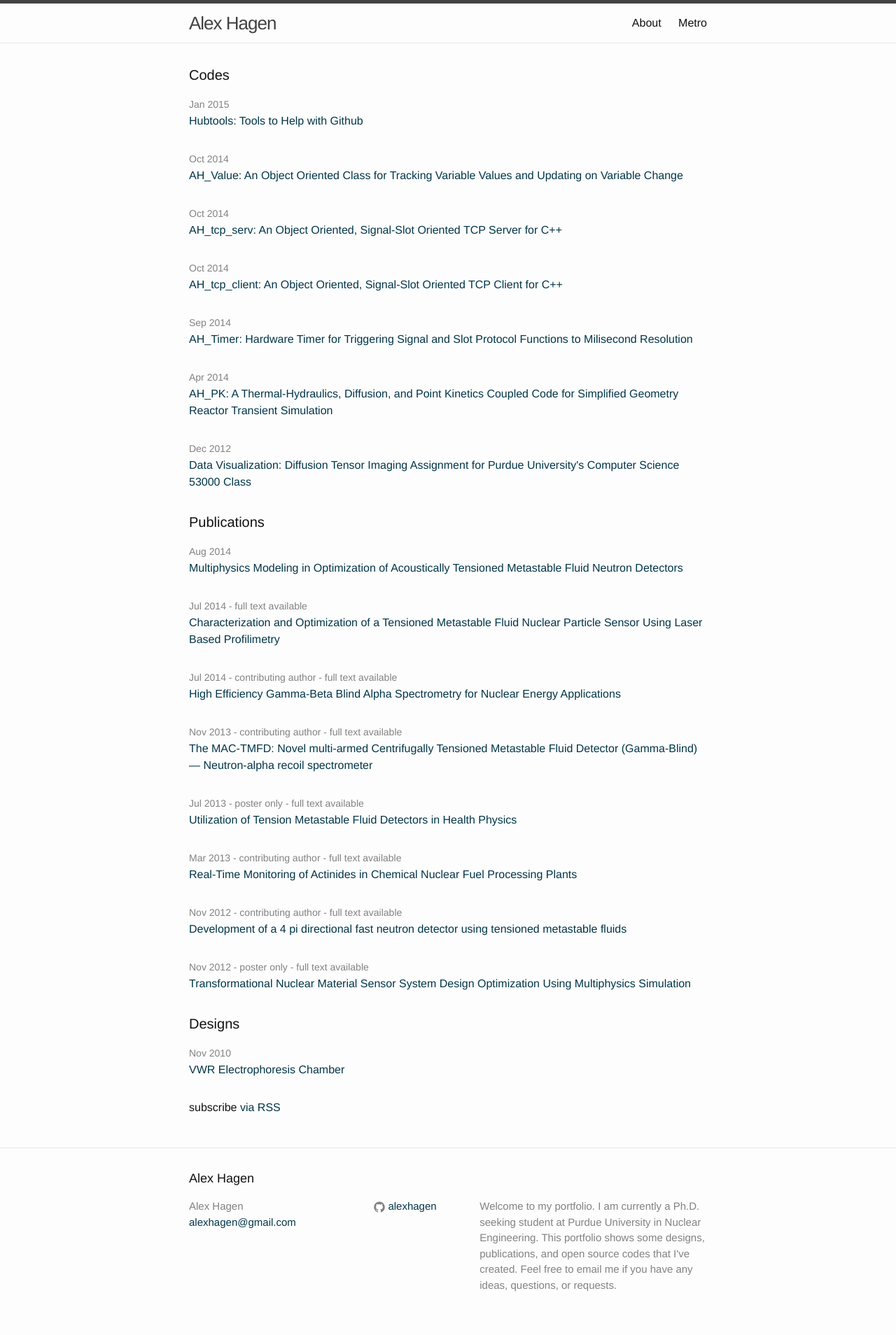
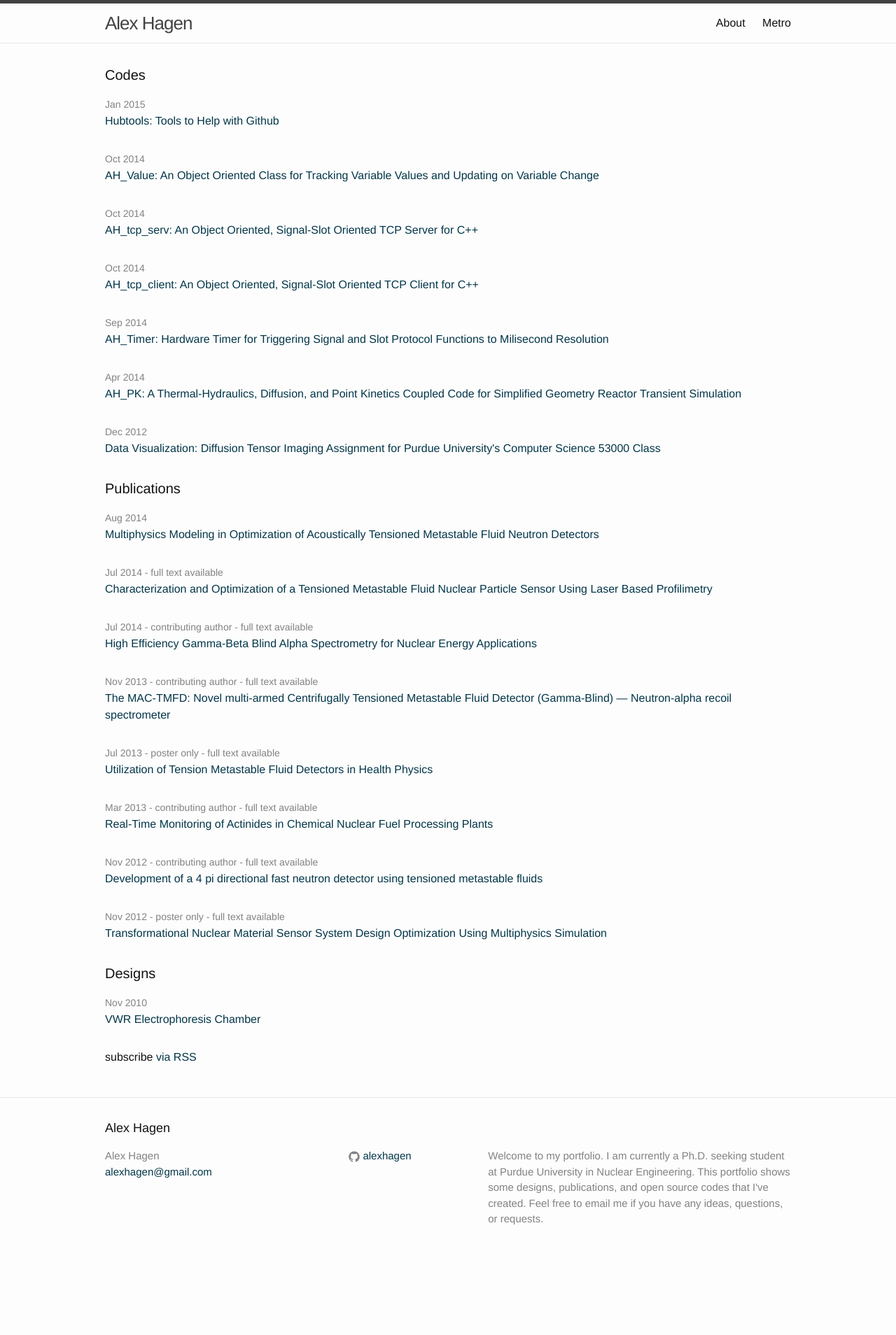
Before and after one commit to alexhagen/alexhagen.github.io, a Jekyll site: the page built from index.html, in a window 1280 px wide. Shown: the whole page at 70% size. Built offline with Jekyll 4.4.1, drawn with Linux system fonts in a browser that asks for light colours; after the commit the page ends 1814 px from its top, so only the background shows below that.

Commit message:
changing content width

```diff
--- a/css/main.scss
+++ b/css/main.scss
@@ -22,7 +22,7 @@ $grey-color-light: lighten($grey-color, 40%);
 $grey-color-dark:  darken($grey-color, 25%);
 
 // Width of the content area
-$content-width:    800px;
+$content-width:    1040px;
 
 $on-palm:          600px;
 $on-laptop:        800px;
```
